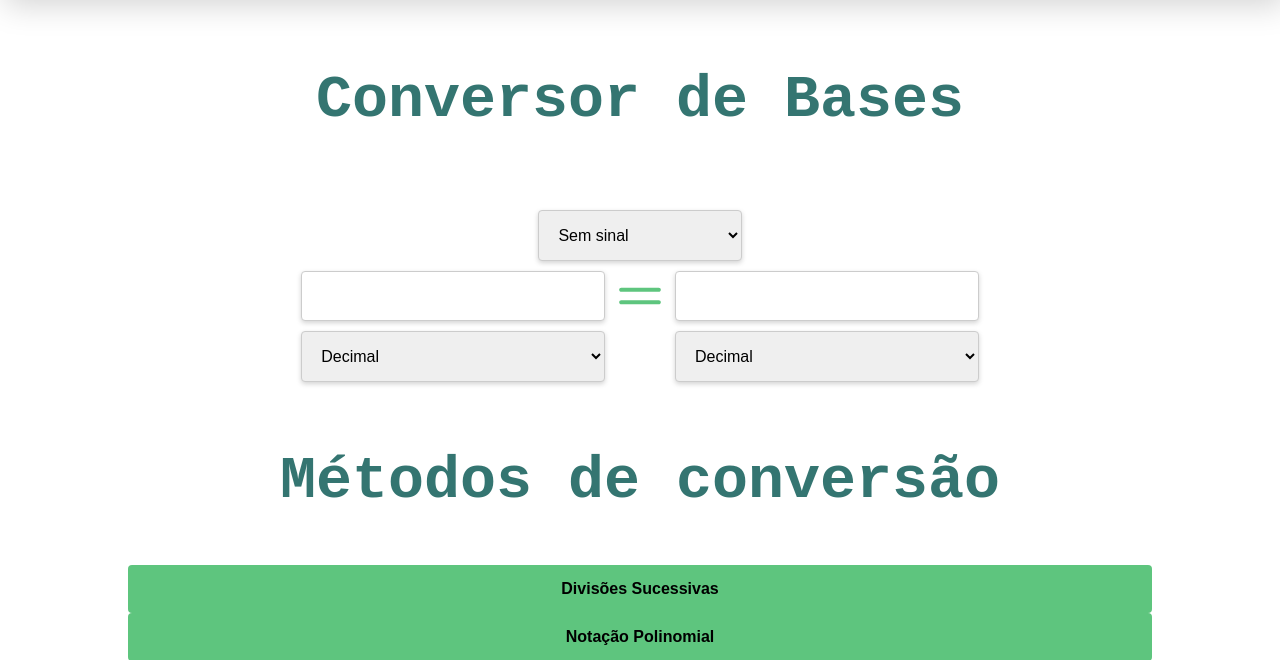
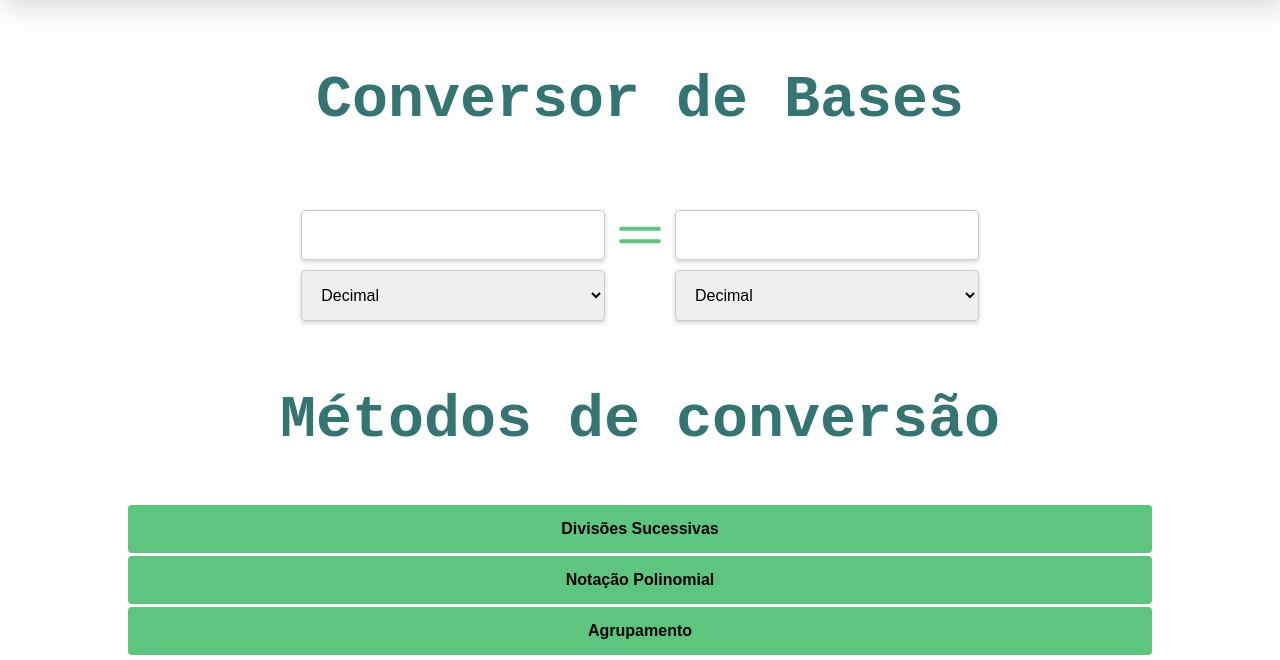
Before and after one commit to SEMZluis/ic-ufcg, a Flask app: page /conversor-de-bases in a window 1280 px wide. Shown: the part 101-761 px from the top of the page. Run offline with Flask 3, Linux system fonts and the light colour scheme; some web fonts are replaced.

Commit message:
feat: Remove a representação em complemento de 2 do conversor

```diff
--- a/app/static/css/style.css
+++ b/app/static/css/style.css
@@ -276,7 +276,7 @@ tr {
     margin: 10px 10px;
 }
 
-.format-box {
+.conversor-box {
     padding: 1rem 10%;
     border-radius: 20px;
 }
--- a/app/static/js/conversoes/main.js
+++ b/app/static/js/conversoes/main.js
@@ -4,7 +4,6 @@ const originInput = document.getElementById("origin-input")
 const destinyInput = document.getElementById("destiny-input")
 const baseOrigin = document.getElementById("base-origin")
 const baseDestiny = document.getElementById("base-destiny")
-const format = document.getElementById("nformat")
 
 const bases_dict = {
     "Decimal": 10,
@@ -13,48 +12,9 @@ const bases_dict = {
     "Hexadecimal": 16
 }
 
-const format_dict = {
-    "Com sinal, 8 bits": 8,
-    "Com sinal, 16 bits": 16,
-    "Com sinal, 32 bits": 32
-}
-
-function isOverflow(value, n) {
-    return value > (Math.pow(2, (n - 1)) - 1)
-}
-
-function isUnderflow(value, n) {
-    console.log(value)
-    console.log(-(Math.pow(2, (n - 1))))
-    return value < -(Math.pow(2, (n - 1)))
-}
-
-function twosComplementRepresentation(value, n) {
-    let str = (value >>> 0).toString(2)
-    if (value > 0) str = str.padStart(n, "0")
-    return str
-}
-
 function convert() {
     let decimalValue = parseInt(originInput.value, bases_dict[baseOrigin.value])
-    let finalValue = ""
-
-    if (format.value != "Sem sinal") {
-        let nbits = format_dict[format.value]
-
-        if (isOverflow(decimalValue, nbits)) {
-            finalValue = "Overflow"
-        } else if (isUnderflow(decimalValue, nbits)) {
-            finalValue = "Underflow"
-        } else {
-            let c2 = twosComplementRepresentation(decimalValue, nbits)
-            decimalValue = parseInt(c2.slice(c2.length - nbits, c2.length), 2)
-            finalValue = decimalValue.toString(bases_dict[baseDestiny.value])
-        }
-    } else {
-        finalValue = decimalValue.toString(bases_dict[baseDestiny.value])
-    }
-
+    let finalValue = decimalValue.toString(bases_dict[baseDestiny.value])
     destinyInput.value = finalValue
 
     if (baseOrigin.value != baseDestiny.value) {
@@ -82,8 +42,6 @@ function convert() {
 
 }
 
-
 originInput.addEventListener("input", () => convert())
 baseOrigin.addEventListener("change", () => convert())
 baseDestiny.addEventListener("change", () => convert())
-format.addEventListener("change", () => convert())
--- a/app/static/js/conversoes/updates.js
+++ b/app/static/js/conversoes/updates.js
@@ -6,8 +6,6 @@ const infos = document.getElementsByClassName("info")
 export function updateSuccessiveDivision(show=false, value=0, base=0) {
     const tablebody = document.getElementById("division-table")
     tablebody.innerHTML = ""
-
-    // console.log(value)
 
     if (show && !isNaN(value)) {
         let dividendos = [value]
--- a/app/templates/conversor.html
+++ b/app/templates/conversor.html
@@ -8,18 +8,7 @@
         <div>
             <h1 class="dk-green-text ">Conversor de Bases</h1>
         </div>
-        <div class="format-box">
-            <div>
-                <!-- <label for="nformat">
-                    <h2 class="">Formato</h2>
-                </label> -->
-                <select id="nformat" name="nformat">
-                    <option>Sem sinal</option>
-                    <option>Com sinal, 8 bits</option>
-                    <option>Com sinal, 16 bits</option>
-                    <option>Com sinal, 32 bits</option>
-                </select>
-            </div>
+        <div class="conversor-box">
             <div class="flex-container">
                 <div>
                     <input type="text" id="origin-input" class="google-sans-regular">
```
